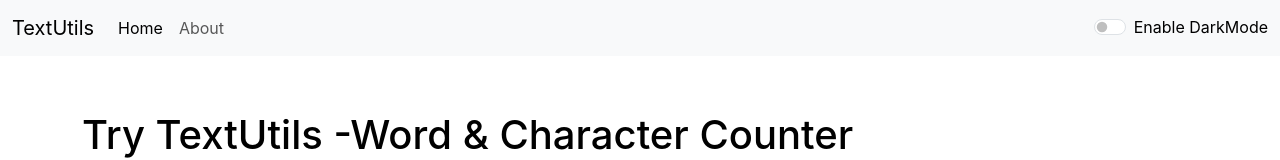
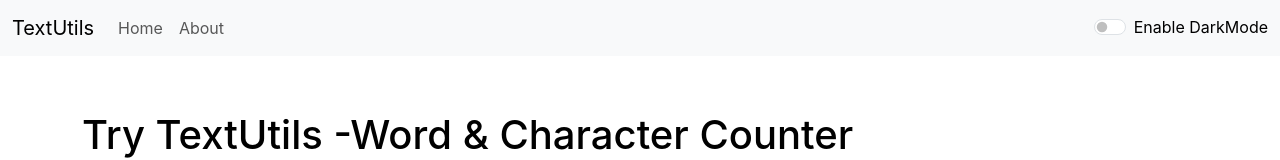
Before and after one commit to Abhishekkushwaha2023/textapp, a React (Create React App) app: page / in a window 1280 px wide. Shown: the top 160 px of the page. Built offline with nearby package versions, Linux system fonts and the light colour scheme.

Commit message:
final update

```diff
--- a/src/Component/Navbar.js
+++ b/src/Component/Navbar.js
@@ -24,7 +24,7 @@
         <div className="collapse navbar-collapse" id="navbarSupportedContent">
           <ul className="navbar-nav me-auto mb-2 mb-lg-0">
             <li className="nav-item">
-              <Link className="nav-link active" aria-current="page" to="/">
+              <Link className="nav-link" aria-current="page" to="/">
                 Home
               </Link>
             </li>
--- a/src/Component/TextForms.js
+++ b/src/Component/TextForms.js
@@ -87,11 +87,11 @@
         <h2>Your text have</h2>
         <p>
           {
-            text.split(" ").filter((element) => {
+            text.split(/\s+/).filter((element) => {
               return element.length !== 0;
             }).length
           }{" "}
-          Words and {text.length - text.split(/\s/).length + 1} Characters
+          Words and {text.length - text.split(/\s+/).length + 1} Characters
         </p>
         <p>
           {0.08 *
```
